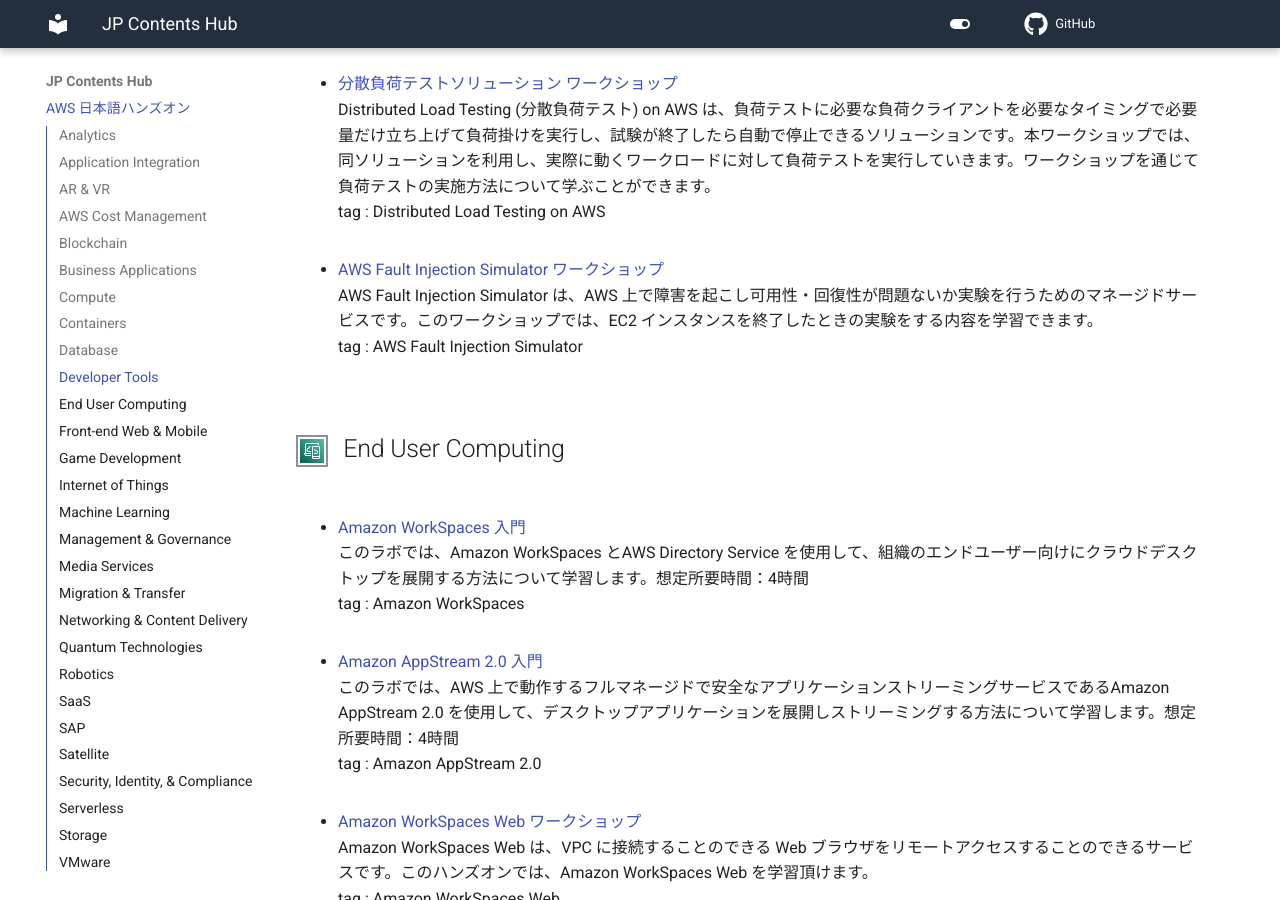
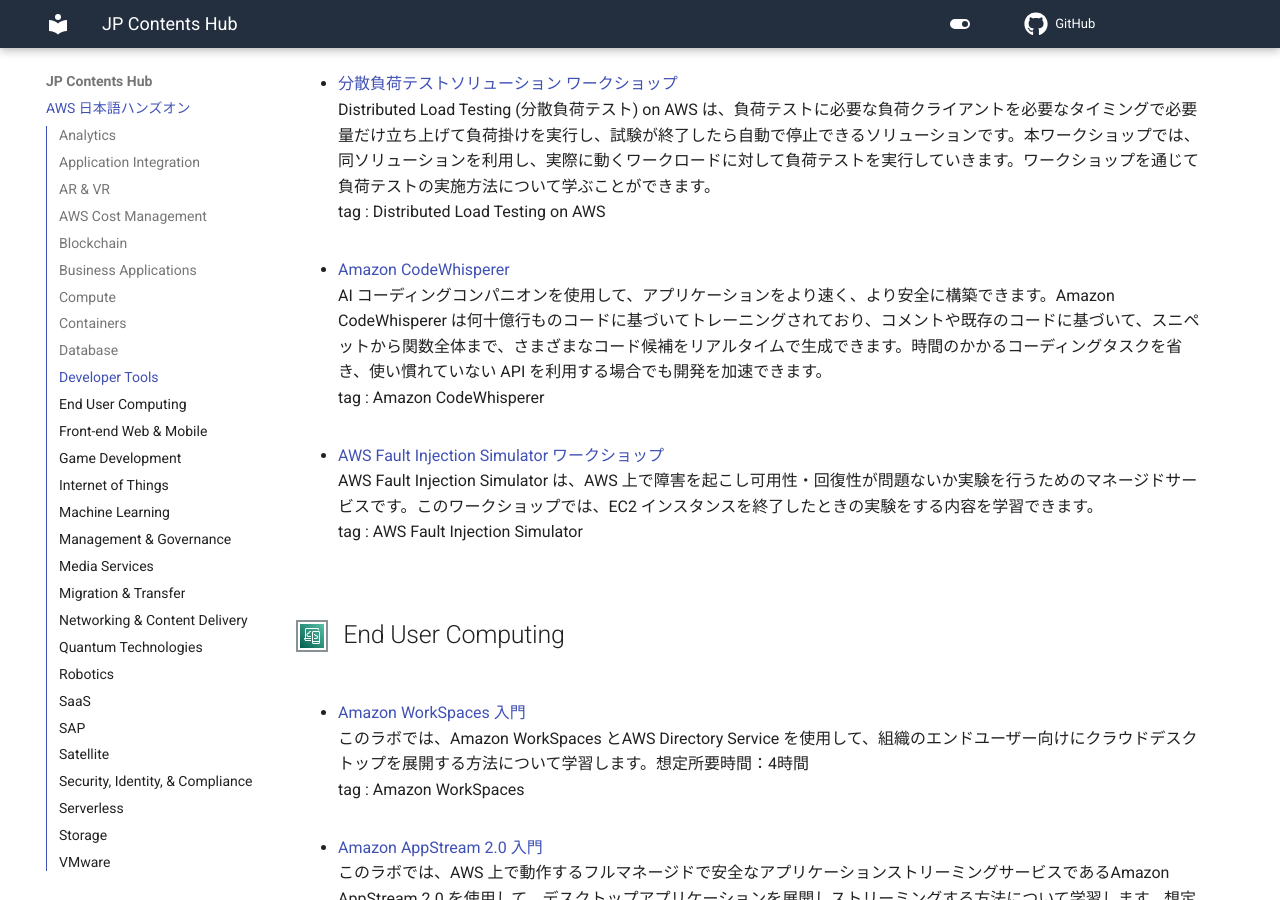
Before and after one commit to aws-samples/jp-contents-hub, an MkDocs documentation site: the page built from content/index.md, in a window 1280 px wide and 900 px high, scrolled down 13084 px. Built offline with MkDocs 1.6.1 and Material for MkDocs 9.7.7, drawn with Linux system fonts in a browser that asks for light colours; comment, search, counter and statistics services are not loaded.

Commit message:
add: 新規ハンズオンコンテンツ追加

```diff
--- a/content/index.md
+++ b/content/index.md
@@ -342,6 +342,10 @@
 - <a href="https://catalog.us-east-1.prod.workshops.aws/workshops/401f5147-738e-45d9-be9f-fed9c42a60b0/ja-JP" target="_blank" onclick="sendClickCount()" onauxclick="sendClickCount()">分散負荷テストソリューション ワークショップ</a>
 Distributed Load Testing (分散負荷テスト) on AWS  は、負荷テストに必要な負荷クライアントを必要なタイミングで必要量だけ立ち上げて負荷掛けを実行し、試験が終了したら自動で停止できるソリューションです。本ワークショップでは、 同ソリューションを利用し、実際に動くワークロードに対して負荷テストを実行していきます。ワークショップを通じて負荷テストの実施方法について学ぶことができます。
 tag : Distributed Load Testing on AWS
+
+- <a href="https://catalog.us-east-1.prod.workshops.aws/workshops/6838a1a5-4516-4153-90ce-ac49ca8e1357/ja-JP" target="_blank" onclick="sendClickCount()" onauxclick="sendClickCount()">Amazon CodeWhisperer</a>
+AI コーディングコンパニオンを使用して、アプリケーションをより速く、より安全に構築できます。Amazon CodeWhisperer は何十億行ものコードに基づいてトレーニングされており、コメントや既存のコードに基づいて、スニペットから関数全体まで、さまざまなコード候補をリアルタイムで生成できます。時間のかかるコーディングタスクを省き、使い慣れていない API を利用する場合でも開発を加速できます。
+tag : Amazon CodeWhisperer
 
 - <a href="https://github.com/harunobukameda/AWS-FIS-Auto-Scaling/blob/main/AWS%20Fault%20Injection%20Simulator%20%E3%83%AF%E3%83%BC%E3%82%AF%E3%82%B7%E3%83%A7%E3%83%83%E3%83%97.pdf" target="_blank" onclick="sendClickCount()" onauxclick="sendClickCount()">AWS Fault Injection Simulator ワークショップ</a>
 AWS Fault Injection Simulator は、AWS 上で障害を起こし可用性・回復性が問題ないか実験を行うためのマネージドサービスです。このワークショップでは、EC2 インスタンスを終了したときの実験をする内容を学習できます。
```
Also changed, not shown: README.md (+5 -0 lines).
